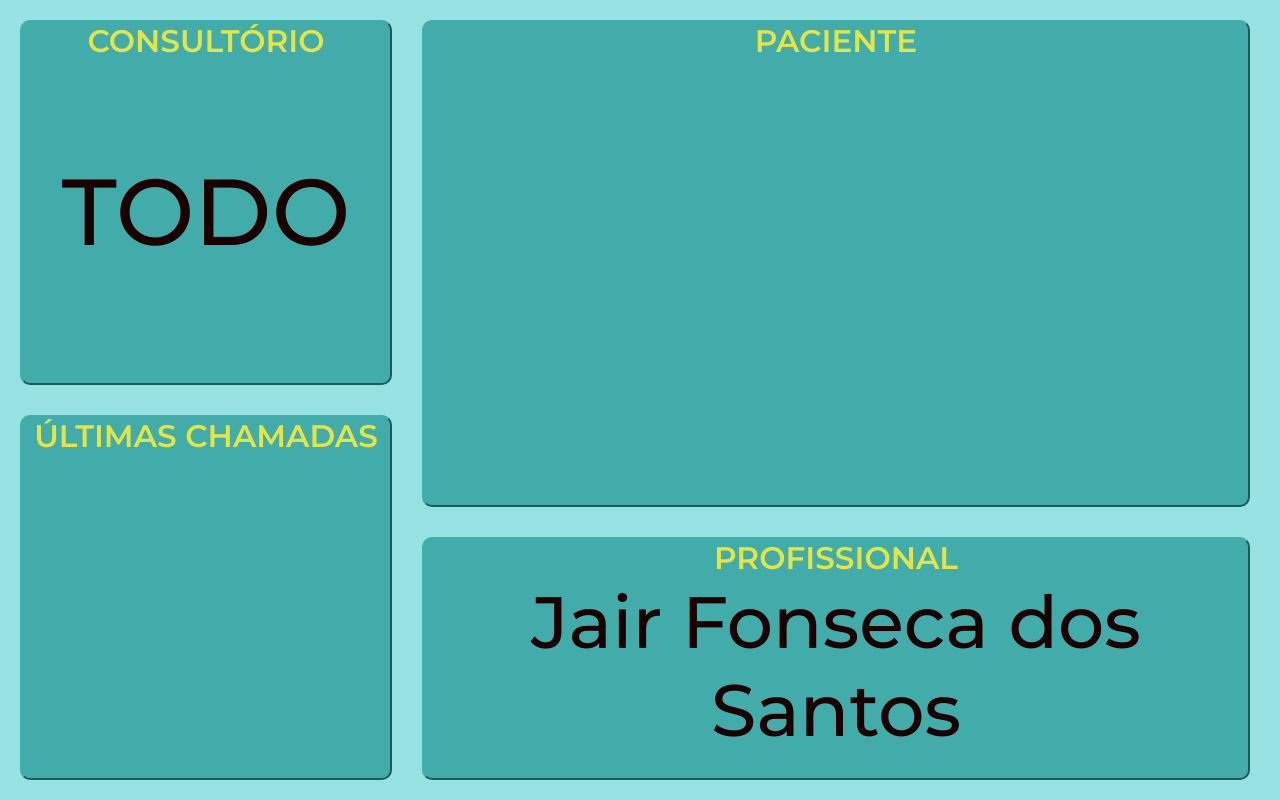
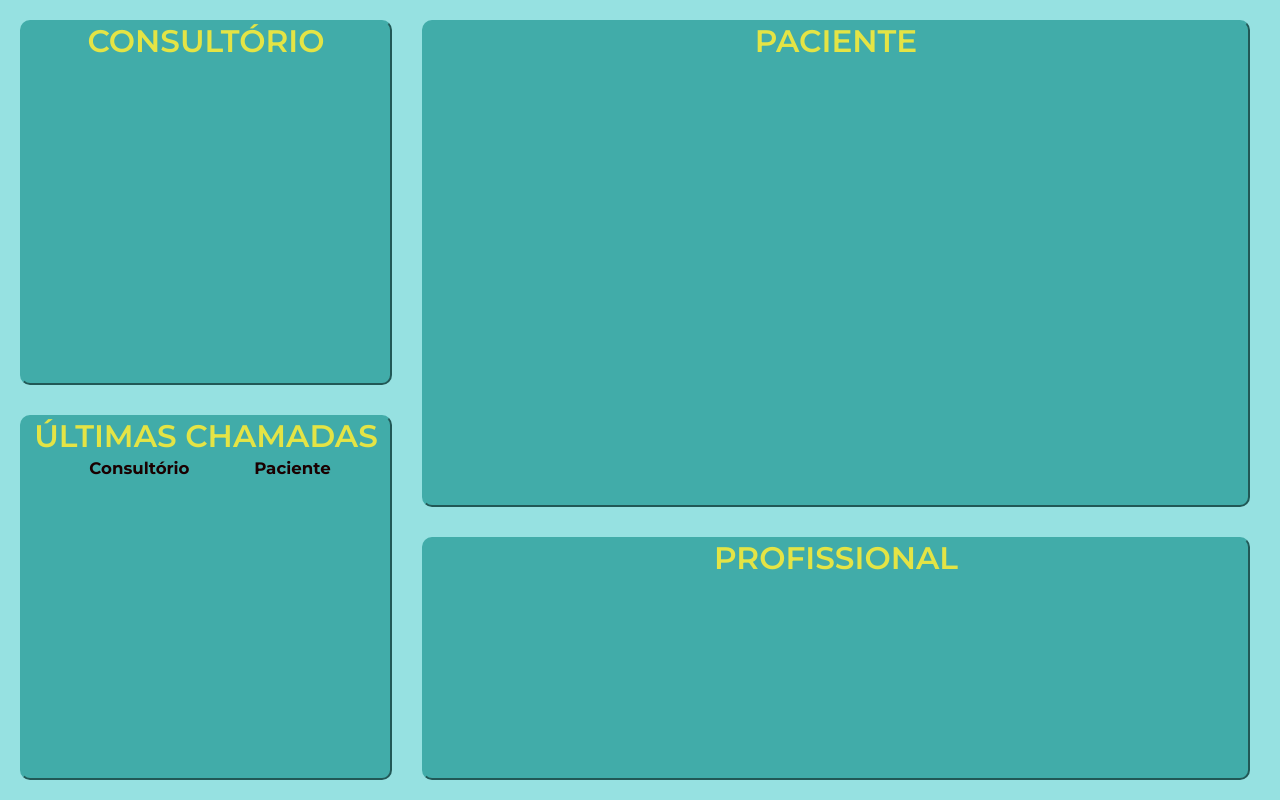
Before and after one commit to TheBraio/Clinica, a Flask app: page /chamada in a window 1280 px wide. Run offline with Flask 3, Linux system fonts and the light colour scheme; lists and menus that the app fills with data are empty; some libraries are stand-ins or nearby versions.

Commit message:
Praticamente tudo feito

```diff
--- a/static/css/chamadaPaciente.css
+++ b/static/css/chamadaPaciente.css
@@ -24,6 +24,7 @@ body {
     width:30%;
     height: 100%;
     gap: 30px;
+    flex-wrap: wrap;
 }
 
 .block {
@@ -33,10 +34,37 @@ body {
     border:2px outset rgb(65,172,169);
     border-radius: 10px;
     background-color: rgb(65,172,169);
+    max-width: 100%;
+    white-space: nowrap;     /* Impede que o texto quebre */
+    overflow: hidden;        /* Esconde o excesso de texto */
+    text-overflow: ellipsis;
 }
 
 .text-center {
     text-align: center;
+}
+
+table {
+    width: 100%;
+    max-width: 100%;
+}
+
+.lastCallsHeader {
+    font-size: calc(0.8vh + 0.8vw);
+    width: 100%;
+    max-width:100%;
+    /* gap: 10px */
+}
+
+td {
+    text-align: center;
+}
+
+.lastCallsBody {
+    font-size: calc(0.7vh + 0.7vw);
+    width:  100%;
+    max-width:100%;
+    /* gap: 10px */
 }
 
 .title {
@@ -73,6 +101,11 @@ body {
     font-size: calc(3.5vh + 3.5vw);
 }
 
+.lastCalls {
+    align-items: flex-start;
+}
+
+
 .font-consultorio {
     font-size: calc(4.5vh + 4.5vw);
     font-weight: 500;
--- a/static/scripts/chamadaPaciente.js
+++ b/static/scripts/chamadaPaciente.js
@@ -5,18 +5,16 @@ document.addEventListener("DOMContentLoaded", function () {
     console.log("Conectado ao servidor WebSocket.");
   });
 
-  socket.on("handshake", function (data) {
-    console.log("Handshake:", data);
-    if (data.paciente) {
-      document.getElementById("namePatient").innerText = data.nome;
-    } else {
-      document.getElementById("namePatient").innerText = "Não definido.";
-    }
-  });
-
   socket.on("next_patient", function (data) {
     console.log("Atualizou", data);
-    document.getElementById("lastCalls").innerText = document.getElementById("namePatient").innerText;
-    document.getElementById("namePatient").innerText = data.nome;
+    document.getElementById("lastCalls").innerHTML = data.chamadas.map(chamada => `
+      <tr>
+        <td> ${chamada.consultorio} </td>
+        <td> ${chamada.nome} </td>
+      </tr>
+    `).join('');
+    document.getElementById("namePatient").innerText = data.paciente;
+    document.getElementById('nameProfissional').innerText = data.doutor;
+    document.getElementById('consultorio').innerText = data.consultorio;
   });
 });
--- a/templates/chamadaPaciente.html
+++ b/templates/chamadaPaciente.html
@@ -22,21 +22,33 @@
             <div class="row1">
                 <div class="block text-center">
                     <span class="title">CONSULTÓRIO</span>
-                    <span class="text font-consultorio">TODO</span>
+                    <span class="text font-consultorio" id="consultorio">  </span>
                 </div>
                 <div class="block">
                     <span class="title text-center">ÚLTIMAS CHAMADAS</span>
-                    <span class="text" id="lastCalls"></span>
+                    <span class="text lastCalls">
+                        <table>
+                            <thead>
+                                <tr class='lastCallsHeader'>
+                                    <th>Consultório</th>
+                                    <th>Paciente</th>
+                                </tr>
+                            </thead>
+                            <tbody class="lastCallsBody" id="lastCalls">
+
+                            </tbody>
+                        </table>
+                    </span>
                 </div>
             </div>
             <div class="row2">
                 <div class="block text-center">
                     <span class="title">PACIENTE</span>
-                    <span class="text" id="namePatient"></span>
+                    <span class="text" id="namePatient">  </span>
                 </div>
                 <div class="block text-center">
                     <span class="title">PROFISSIONAL</span>
-                    <span class="text">Jair Fonseca dos Santos</span>
+                    <span class="text" id="nameProfissional">  </span>
                 </div>
             </div>
         </div>
--- a/templates/paciente_view.html
+++ b/templates/paciente_view.html
@@ -4,6 +4,7 @@
     <script src="https://kit.fontawesome.com/0d0e7ded81.js" crossorigin="anonymous"></script>
     <link rel="stylesheet" href="{{ url_for('static', filename='css/home.css') }}">
 {% endblock %}
+
 {% block body %}
     <div class='head-page'>
         <h1>Pacientes</h1>
--- a/views.py
+++ b/views.py
@@ -1,6 +1,6 @@
 from extensions import app, db
 from flask import render_template, redirect
-from models import Paciente, Doutor, Funcionario
+from models import Paciente, Funcionario, Doutor
 from views_recursos import *
 
 
@@ -42,7 +42,9 @@ def cadastrar():
 @logged
 @is_doutor
 def doutor():
-    return render_template_nav("doutor_home.html")
+    from websocket import fila_pacientes
+    fila_pacientes_list = [pac.nome for pac in fila_pacientes.queue]
+    return render_template_nav("doutor_home.html", fila=fila_pacientes_list)
 # Rotas do doutor
 
 
```
Also changed, not shown: routes.py (+12 -18 lines), static/css/doutor_mainpage.css (+13 -0 lines), static/scripts/doutor_home.js (added, +15 -0 lines), templates/admin_cadastrar_funcionario.html (+0 -10 lines), templates/atendente_cadastrar_paciente.html (+0 -11 lines), templates/atendente_home.html (+2 -13 lines), templates/base.html (+11 -0 lines), templates/doutor_home.html (+10 -6 lines), views_recursos.py (+8 -0 lines), websocket.py (+32 -21 lines), instance/dados.db.
